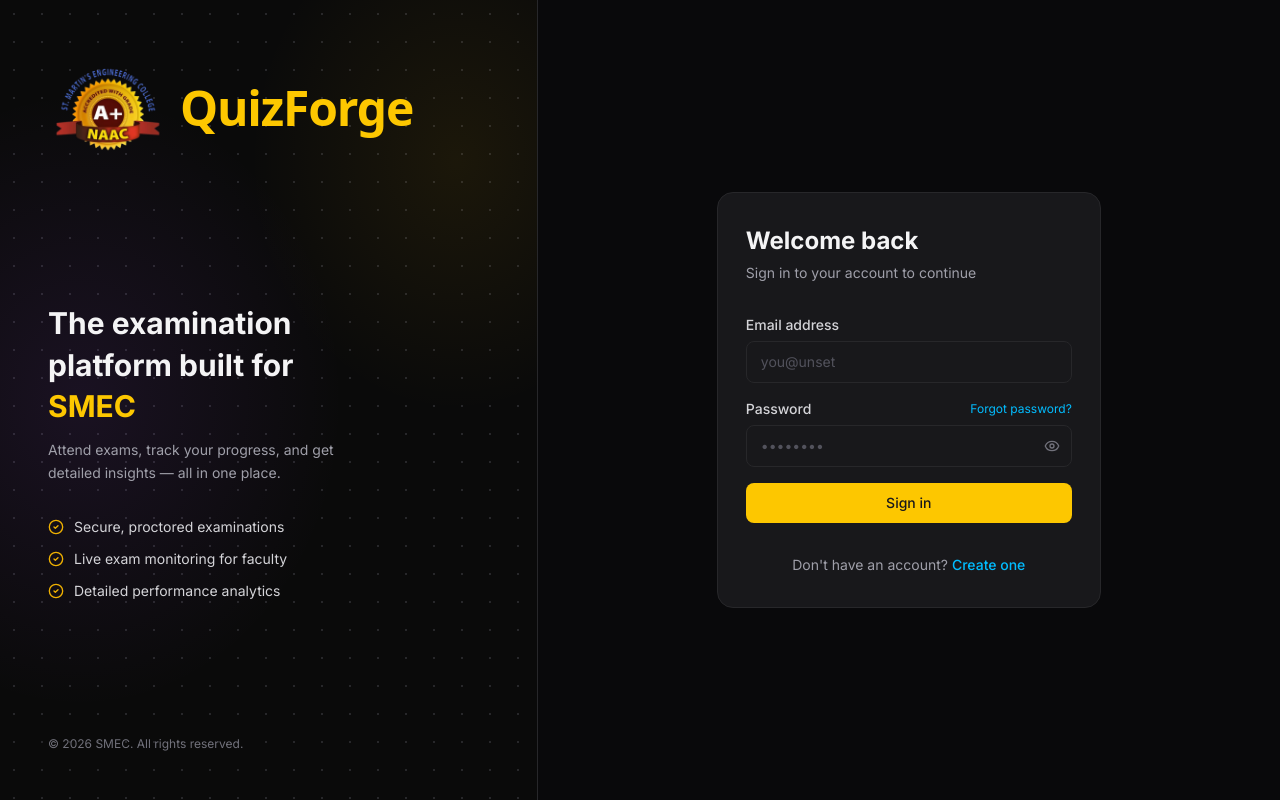
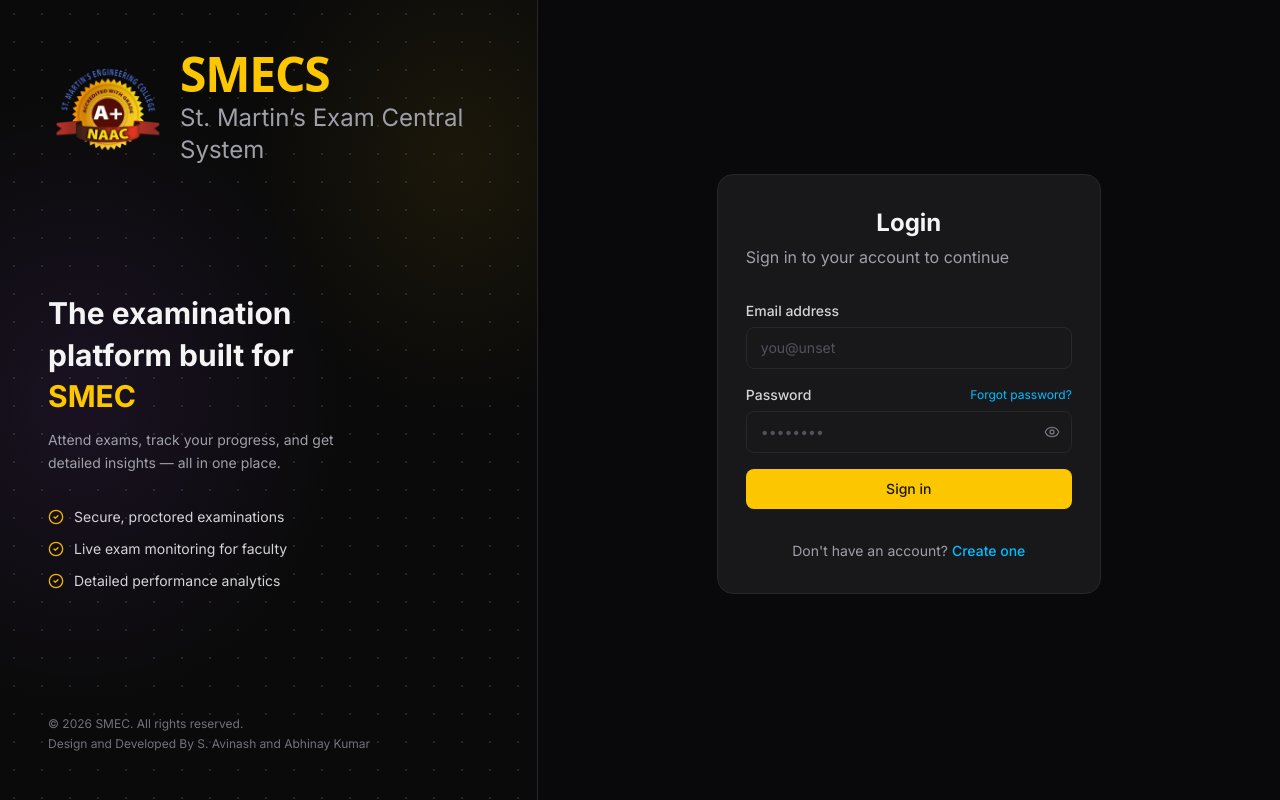
Before and after one commit to Abhinay9763/Waffle, a Next.js app in the folder web/: page /login in a window 1280 px wide. Built offline with nearby package versions, Linux system fonts and the light colour scheme; no server answers.

Commit message:
changed name

```diff
--- a/web/src/components/auth/LoginForm.tsx
+++ b/web/src/components/auth/LoginForm.tsx
@@ -8,7 +8,7 @@
 import Link from "next/link";
 import { Eye, EyeOff, Loader2, CheckCircle2 } from "lucide-react";
 import { setCookie } from "cookies-next";
-import { API, APP_NAME, APP_SHORT_NAME, LOGO, LOGO_ALT, ORG_DOMAIN, ORG_SHORT_NAME } from "@/lib/config";
+import { API, APP_DESC, APP_NAME, APP_SHORT_NAME, LOGO, LOGO_ALT, ORG_DOMAIN, ORG_SHORT_NAME } from "@/lib/config";
 
 const schema = z.object({
   email: z.string().email("Enter a valid email address"),
@@ -116,11 +116,14 @@
         {/* Logo */}
         <div className="flex items-center gap-3 text-yellow-400">
           <WaffleLogo />
-          <strong>
-            <span className="translate-y-2 text-5xl font-sans tracking-tight text-yellow-400">
-            {APP_NAME}
-          </span>
-          </strong>
+          <div>
+            <strong>
+              <span className="translate-y-2 text-5xl font-sans tracking-tight text-yellow-400">
+                {APP_NAME}
+              </span>
+            </strong>
+            <p className="mt-1 text-2xl text-zinc-400">{APP_DESC}</p>
+          </div>
         </div>
 
         {/* Tagline */}
@@ -150,9 +153,10 @@
         </div>
 
         {/* Footer */}
-        <p className="text-zinc-500 text-xs">
-          © {new Date().getFullYear()} {ORG_SHORT_NAME}. All rights reserved.
-        </p>
+        <div className="space-y-1 text-zinc-500 text-xs">
+          <p>© {new Date().getFullYear()} {ORG_SHORT_NAME}. All rights reserved.</p>
+          <p>Design and Developed By S. Avinash and Abhinay Kumar</p>
+        </div>
       </div>
 
       {/* ── Right form panel ──────────────────────────────────── */}
@@ -170,8 +174,8 @@
 
           {/* Heading */}
           <div className="space-y-1.5">
-            <h1 className="text-2xl font-bold text-zinc-100">Welcome back</h1>
-            <p className="text-sm text-zinc-400">Sign in to your account to continue</p>
+            <h1 className="text-2xl text-center font-bold text-zinc-100">Login</h1>
+            <p className="text-md text-zinc-400">Sign in to your account to continue</p>
           </div>
 
           {/* Form */}
@@ -295,6 +299,11 @@
           </p>
 
           </div>{/* end card */}
+
+          <div className="lg:hidden space-y-1 text-zinc-500 text-xs text-center">
+            <p>© {new Date().getFullYear()} {ORG_SHORT_NAME}. All rights reserved.</p>
+            <p>Design and Developed By S. Avinash and Abhinay Kumar</p>
+          </div>
         </div>
       </div>
 
--- a/web/src/components/auth/RegisterForm.tsx
+++ b/web/src/components/auth/RegisterForm.tsx
@@ -6,7 +6,7 @@
 import { z } from "zod";
 import Link from "next/link";
 import { Eye, EyeOff, Loader2, CheckCircle2, Mail } from "lucide-react";
-import { API, APP_SHORT_NAME, LOGO, LOGO_ALT, ORG_DOMAIN, ORG_SHORT_NAME } from "@/lib/config";
+import { API, APP_DESC, APP_NAME, APP_SHORT_NAME, LOGO, LOGO_ALT, ORG_DOMAIN, ORG_SHORT_NAME } from "@/lib/config";
 
 // ── Schema ────────────────────────────────────────────────────────────────────
 
@@ -158,6 +158,11 @@
           ← Back to sign in
         </Link>
       </p>
+
+      <div className="lg:hidden space-y-1 text-zinc-500 text-xs text-center">
+        <p>© {new Date().getFullYear()} {ORG_SHORT_NAME}. All rights reserved.</p>
+        <p>Design and Developed By S. Avinash and Abhinay Kumar</p>
+      </div>
     </div>
   );
 }
@@ -234,7 +239,14 @@
       >
         <div className="flex items-center gap-3 text-yellow-400">
           <WaffleLogo />
-          <span className="text-3xl font-semibold tracking-tight text-zinc-100">{APP_SHORT_NAME}</span>
+          <div>
+            <strong>
+              <span className="translate-y-2 text-5xl font-sans tracking-tight text-yellow-400">
+                {APP_NAME}
+              </span>
+            </strong>
+            <p className="mt-1 text-2xl text-zinc-400">{APP_DESC}</p>
+          </div>
         </div>
 
         <div className="space-y-8">
@@ -247,7 +259,7 @@
               <span className="text-yellow-400">Your journey.</span>
             </h2>
             <p className="text-zinc-400 text-sm leading-relaxed max-w-xs">
-              Create your Waffle account and get started in minutes.
+              Create your {APP_SHORT_NAME} account and get started in minutes.
             </p>
           </div>
           <ul className="space-y-3">
@@ -260,7 +272,10 @@
           </ul>
         </div>
 
-        <p className="text-zinc-500 text-xs">© {new Date().getFullYear()} {ORG_SHORT_NAME}. All rights reserved.</p>
+        <div className="space-y-1 text-zinc-500 text-xs">
+          <p>© {new Date().getFullYear()} {ORG_SHORT_NAME}. All rights reserved.</p>
+          <p>Design and Developed By S. Avinash and Abhinay Kumar</p>
+        </div>
       </div>
 
       {/* ── Right form panel ──────────────────────────────────── */}
@@ -389,6 +404,11 @@
               </button>
             </form>
             </div>{/* end card */}
+
+            <div className="lg:hidden space-y-1 text-zinc-500 text-xs text-center">
+              <p>© {new Date().getFullYear()} {ORG_SHORT_NAME}. All rights reserved.</p>
+              <p>Design and Developed By S. Avinash and Abhinay Kumar</p>
+            </div>
           </div>
         )}
       </div>
--- a/web/src/lib/config.ts
+++ b/web/src/lib/config.ts
@@ -1,10 +1,11 @@
-export const APP_NAME = process.env.NEXT_PUBLIC_APP_NAME ?? "QuizForge";
-export const APP_SHORT_NAME = process.env.NEXT_PUBLIC_APP_SHORT_NAME ?? "Waffle";
+export const APP_NAME =  process.env.NEXT_PUBLIC_APP_NAME ?? "SMECS";
+export const APP_DESC = process.env.NEXT_PUBLIC_APP_DESC ?? "St. Martin’s Exam Central System";
+export const APP_SHORT_NAME = process.env.NEXT_PUBLIC_APP_SHORT_NAME ?? "SMECS";
 export const ORG_SHORT_NAME = process.env.NEXT_PUBLIC_ORG_SHORT_NAME ?? "SMEC";
 export const ORG_DOMAIN = process.env.NEXT_PUBLIC_ORG_DOMAIN ?? "smec.ac.in";
 export const LOGO = process.env.NEXT_PUBLIC_LOGO_PATH ?? "/logo.png";
 export const LOGO_ALT = `${ORG_SHORT_NAME} logo`;
 export const PAPER_TEMPLATE_FILE = process.env.NEXT_PUBLIC_PAPER_TEMPLATE_FILE ?? "question_paper_template.xlsx";
-
+export const DEFAULT_VOICE_URI = "Google हिन्दी"
 // Keep localhost fallback for local development.
 export const API = process.env.NEXT_PUBLIC_BACKEND_URL ?? "http://localhost:8000";
```
